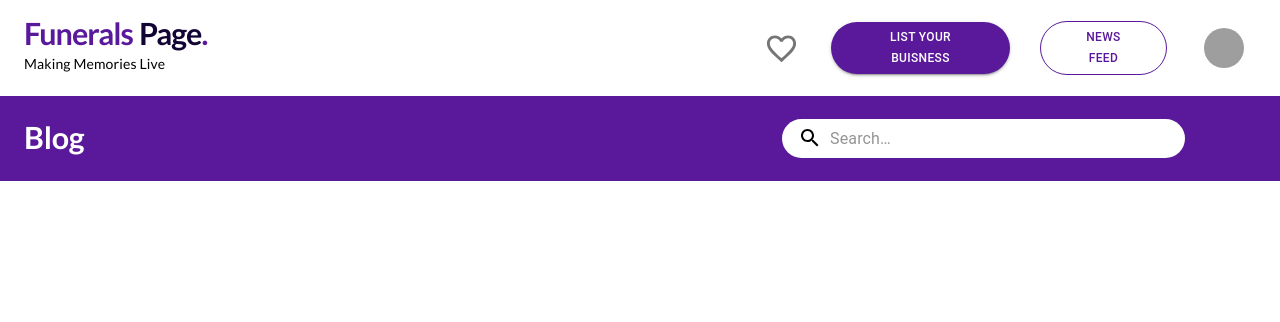
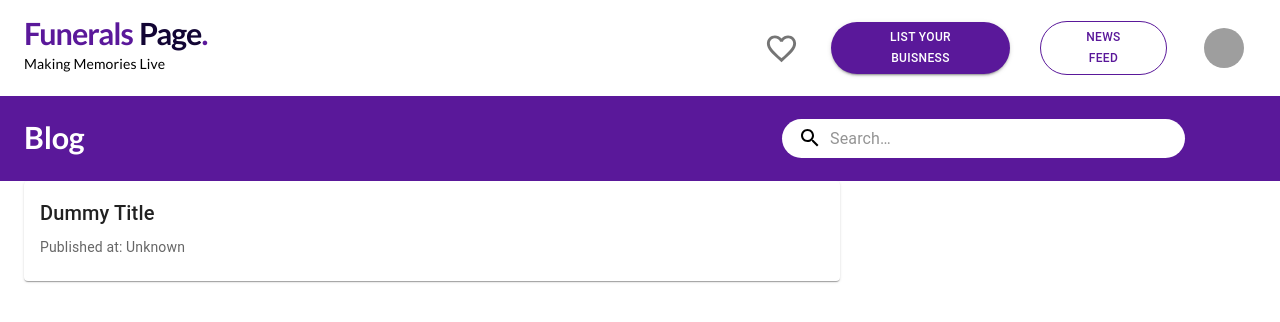
Before and after one commit to sanjueranga/Funerals_blog, a React (Create React App) app: page / in a window 1280 px wide. Shown: the top 322 px of the page. Built offline with nearby package versions, Linux system fonts and the light colour scheme; grey boxes are pictures that could not be loaded.

Commit message:
feat: body grid

```diff
--- /dev/null
+++ b/src/components/Post.jsx
@@ -0,0 +1,22 @@
+import React from "react";
+import { Paper, Stack, Typography } from "@mui/material";
+import Grid from "@mui/material/Grid";
+
+const Post = ({ title, publishedAt, body }) => {
+  return (
+    <Grid item xs={8}>
+      <Paper sx={{ padding: (theme) => theme.spacing(2) }}>
+        {" "}
+        <Stack spacing={1}>
+          <Typography variant="h6">{title || "Dummy Title"}</Typography>{" "}
+          <Typography variant="body2" color="text.secondary">
+            {publishedAt || "Published at: Unknown"}{" "}
+          </Typography>
+          <Typography variant="body1">{body}</Typography>
+        </Stack>
+      </Paper>
+    </Grid>
+  );
+};
+
+export default Post;
--- a/src/pages/Home.jsx
+++ b/src/pages/Home.jsx
@@ -1,12 +1,20 @@
 import React from "react";
 import Navbar from "../components/Navbar";
 import SearchBar from "../components/SearchBar";
+import Grid from "@mui/material/Grid";
+import Post from "../components/Post";
+import Container from "@mui/material/Container";
 
 const Home = () => {
   return (
     <>
       <Navbar />
       <SearchBar />
+      <Container maxWidth="xl">
+        <Grid container spacing={2}>
+          <Post />
+        </Grid>
+      </Container>
     </>
   );
 };
```
